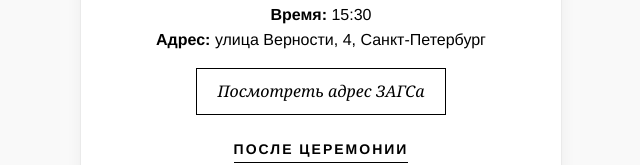
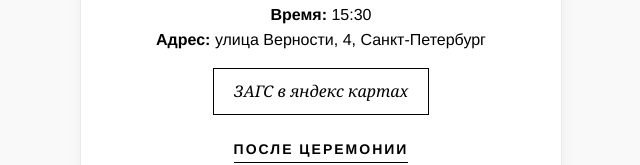
Before and after one commit to SpringBanana/Wedding, a plain HTML site: page index.html in a window 1280 px wide. Shown: the part 276-441 px from the top of the page, without its empty margins (319-959 px from the left). Drawn offline with Linux system fonts and the light colour scheme.

Commit message:
Update index.html

```diff
--- a/index.html
+++ b/index.html
@@ -95,7 +95,7 @@
                 <strong>Дата:</strong> 03.09.2026<br>
                 <strong>Время:</strong> 15:30<br>
                 <strong>Адрес:</strong> улица Верности, 4, Санкт-Петербург<br>
-                <a href="https://shorturl.at/RXmYV" class="btn" target="_blank">Посмотреть адрес ЗАГСа</a>
+                <a href="https://shorturl.at/RXmYV" class="btn" target="_blank">ЗАГС в яндекс картах</a>
             </div>
         </div>
 
```
